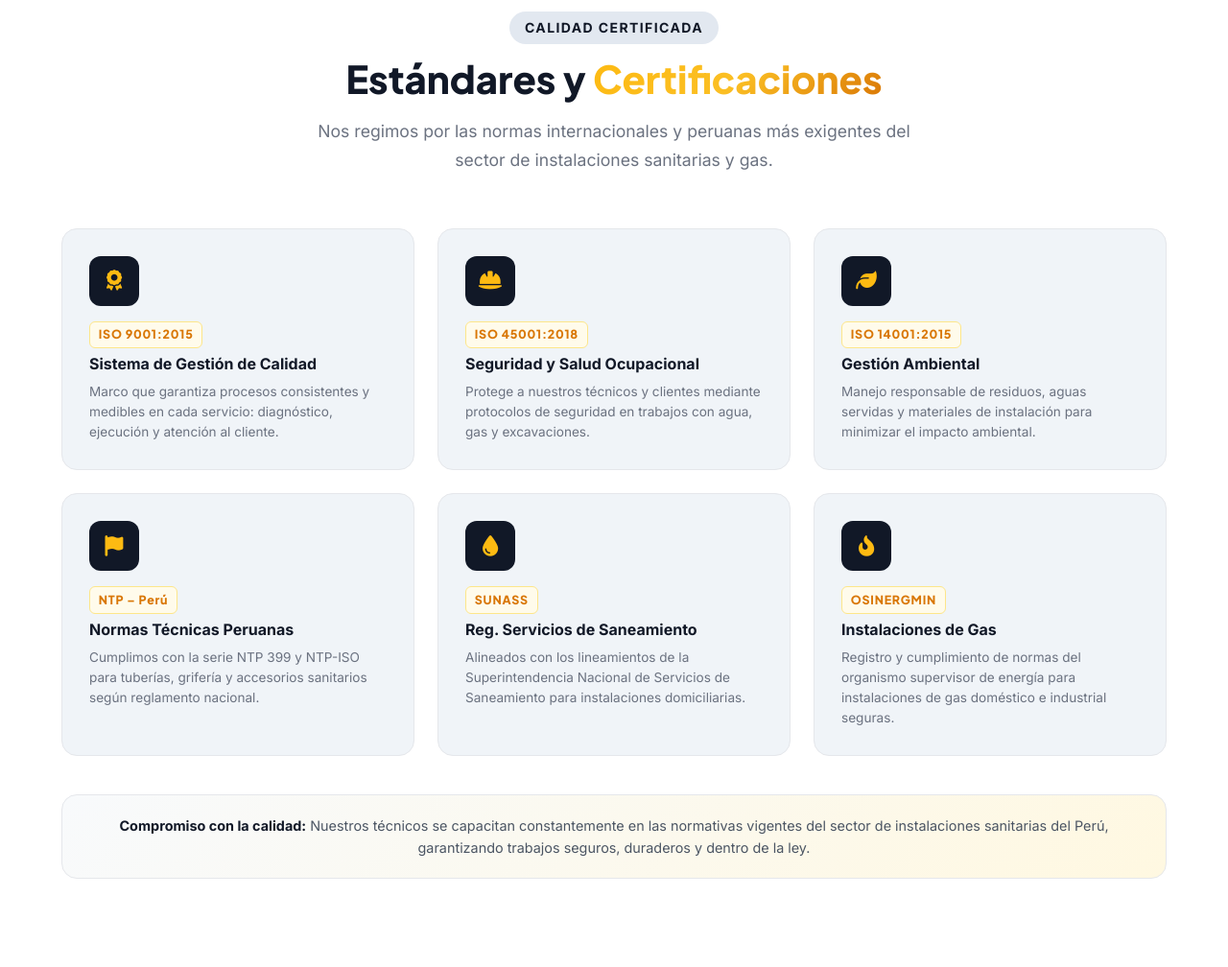
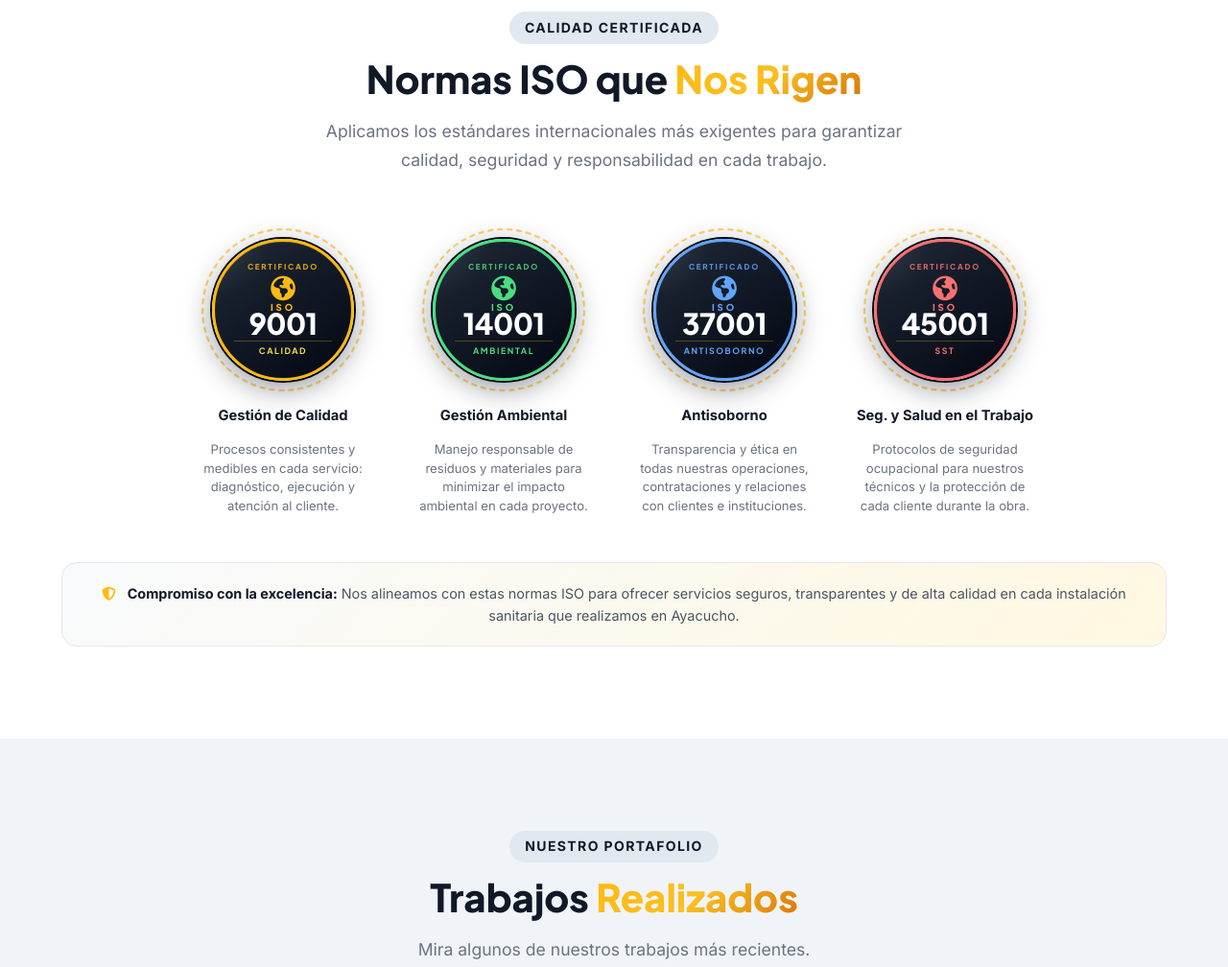
Before and after one commit to Jonas85Puma/Company_Arone_Anonimo, a plain HTML site: page index.html in a window 1280 px wide. Shown: the part 4500-5508 px from the top of the page at 96% size. Drawn offline with Linux system fonts and the light colour scheme.

Commit message:
feat: update certifications section with ISO seals and enhanced descriptions

```diff
--- a/css/styles.css
+++ b/css/styles.css
@@ -1560,96 +1560,193 @@ select {
 }
 
 /* ============================================
-   CERTIFICATIONS
+   CERTIFICATIONS — ISO SEALS
    ============================================ */
 .certifications {
    background: var(--section-bg-b);
 }
 
-.certifications__grid {
-   display: grid;
-   grid-template-columns: repeat(3, 1fr);
-   gap: 1.5rem;
-   margin-bottom: 2.5rem;
-}
-
-.cert-card {
+/* Row of 4 seals */
+.iso-seals {
+   display: flex;
+   justify-content: center;
+   gap: 2.5rem;
+   flex-wrap: wrap;
+   margin-bottom: 3rem;
+}
+
+.iso-seal {
    display: flex;
    flex-direction: column;
-   align-items: flex-start;
+   align-items: center;
    gap: 1rem;
-   padding: 1.75rem;
-   background: var(--section-bg-a);
-   border: 1px solid var(--gray-200);
-   border-radius: var(--radius-lg);
-   transition: var(--transition);
+   flex: 0 0 190px;
+   max-width: 190px;
+}
+
+/* ---- Badge shell ---- */
+.iso-seal__badge {
+   position: relative;
+   width: 170px;
+   height: 170px;
+   display: flex;
+   align-items: center;
+   justify-content: center;
+}
+
+/* Outer spinning dashed ring */
+.iso-seal__ring {
+   position: absolute;
+   inset: 0;
+   border-radius: 50%;
+   border: 2.5px dashed var(--accent);
+   animation: seal-spin 18s linear infinite;
+   opacity: 0.7;
+}
+
+.iso-seal__badge:hover .iso-seal__ring {
+   animation-duration: 4s;
+   opacity: 1;
+}
+
+@keyframes seal-spin {
+   from { transform: rotate(0deg); }
+   to   { transform: rotate(360deg); }
+}
+
+/* Inner circular seal */
+.iso-seal__inner {
+   width: 148px;
+   height: 148px;
+   border-radius: 50%;
+   background: linear-gradient(145deg, var(--primary-light) 0%, var(--primary-dark) 100%);
+   border: 3.5px solid var(--accent);
+   box-shadow:
+      0 0 0 2px var(--primary-dark),
+      0 8px 30px rgba(17, 24, 39, 0.45),
+      inset 0 1px 0 rgba(255,255,255,0.08);
+   display: flex;
+   flex-direction: column;
+   align-items: center;
+   justify-content: center;
+   gap: 0.05rem;
+   transition: transform 0.4s cubic-bezier(.34,1.56,.64,1), box-shadow 0.4s ease;
+   cursor: default;
    position: relative;
    overflow: hidden;
 }
 
-.cert-card::before {
+/* Subtle radial shine */
+.iso-seal__inner::after {
    content: '';
    position: absolute;
-   top: 0;
-   left: 0;
-   right: 0;
-   height: 3px;
-   background: linear-gradient(90deg, var(--accent), var(--accent-dark));
-   transform: scaleX(0);
-   transition: var(--transition);
-   transform-origin: left;
-}
-
-.cert-card:hover {
-   transform: translateY(-4px);
-   box-shadow: var(--shadow-md);
-   border-color: var(--primary-100);
-}
-
-.cert-card:hover::before {
-   transform: scaleX(1);
-}
-
-.cert-card__icon {
-   width: 3.25rem;
-   height: 3.25rem;
-   display: flex;
-   align-items: center;
-   justify-content: center;
-   border-radius: var(--radius-md);
-   background: var(--primary);
+   top: -40%;
+   left: -40%;
+   width: 80%;
+   height: 80%;
+   background: radial-gradient(circle, rgba(255,255,255,0.1) 0%, transparent 70%);
+   pointer-events: none;
+}
+
+.iso-seal__badge:hover .iso-seal__inner {
+   transform: scale(1.07) rotate(-4deg);
+   box-shadow:
+      0 0 0 2px var(--primary-dark),
+      0 0 28px rgba(253, 186, 18, 0.45),
+      0 16px 40px rgba(17, 24, 39, 0.5),
+      inset 0 1px 0 rgba(255,255,255,0.08);
+}
+
+/* Accent color variants */
+.iso-seal__inner--green  { border-color: #4ade80; box-shadow: 0 0 0 2px var(--primary-dark), 0 8px 30px rgba(17,24,39,.45); }
+.iso-seal__inner--green .iso-seal__globe,
+.iso-seal__inner--green .iso-seal__certified,
+.iso-seal__inner--green .iso-seal__category { color: #4ade80; }
+.iso-seal__inner--green .iso-seal__iso-label { color: #4ade80; }
+.iso-seal__badge:hover .iso-seal__inner--green { box-shadow: 0 0 0 2px var(--primary-dark), 0 0 28px rgba(74,222,128,.4), 0 16px 40px rgba(17,24,39,.5); }
+
+.iso-seal__inner--blue   { border-color: #60a5fa; box-shadow: 0 0 0 2px var(--primary-dark), 0 8px 30px rgba(17,24,39,.45); }
+.iso-seal__inner--blue .iso-seal__globe,
+.iso-seal__inner--blue .iso-seal__certified,
+.iso-seal__inner--blue .iso-seal__category { color: #60a5fa; }
+.iso-seal__inner--blue .iso-seal__iso-label { color: #60a5fa; }
+.iso-seal__badge:hover .iso-seal__inner--blue { box-shadow: 0 0 0 2px var(--primary-dark), 0 0 28px rgba(96,165,250,.4), 0 16px 40px rgba(17,24,39,.5); }
+
+.iso-seal__inner--red    { border-color: #f87171; box-shadow: 0 0 0 2px var(--primary-dark), 0 8px 30px rgba(17,24,39,.45); }
+.iso-seal__inner--red .iso-seal__globe,
+.iso-seal__inner--red .iso-seal__certified,
+.iso-seal__inner--red .iso-seal__category { color: #f87171; }
+.iso-seal__inner--red .iso-seal__iso-label { color: #f87171; }
+.iso-seal__badge:hover .iso-seal__inner--red { box-shadow: 0 0 0 2px var(--primary-dark), 0 0 28px rgba(248,113,113,.4), 0 16px 40px rgba(17,24,39,.5); }
+
+/* Seal text elements */
+.iso-seal__certified {
+   font-family: var(--font-heading);
+   font-size: 0.5rem;
+   font-weight: 800;
+   letter-spacing: 0.22em;
+   text-transform: uppercase;
    color: var(--accent);
-   font-size: 1.35rem;
-   flex-shrink: 0;
-}
-
-.cert-card__code {
+   opacity: 0.85;
+}
+
+.iso-seal__globe {
+   font-size: 1.6rem;
+   color: var(--accent);
+   line-height: 1;
+   margin: 0.1rem 0;
+}
+
+.iso-seal__iso-label {
    font-family: var(--font-heading);
-   font-size: 0.78rem;
+   font-size: 0.6rem;
    font-weight: 800;
-   color: var(--accent-dark);
-   letter-spacing: 0.06em;
-   background: #fffbeb;
-   border: 1px solid #fde68a;
-   padding: 0.2rem 0.55rem;
-   border-radius: var(--radius-sm);
-   display: inline-block;
-   margin-bottom: 0.25rem;
-}
-
-.cert-card__title {
-   font-size: 1rem;
+   letter-spacing: 0.3em;
+   color: var(--accent);
+   line-height: 1;
+   margin-bottom: -0.25rem;
+}
+
+.iso-seal__number {
+   font-family: var(--font-heading);
+   font-size: 1.9rem;
+   font-weight: 800;
+   color: var(--white);
+   line-height: 1;
+   letter-spacing: -0.02em;
+}
+
+.iso-seal__category {
+   font-family: var(--font-heading);
+   font-size: 0.55rem;
+   font-weight: 700;
+   letter-spacing: 0.18em;
+   text-transform: uppercase;
+   color: var(--accent-light);
+   padding-top: 0.2rem;
+   border-top: 1px solid rgba(253, 186, 18, 0.3);
+   width: 72%;
+   text-align: center;
+   margin-top: 0.1rem;
+}
+
+/* Text below each seal */
+.iso-seal__title {
+   font-size: 0.92rem;
    font-weight: 700;
    color: var(--gray-900);
-   margin-bottom: 0.35rem;
-}
-
-.cert-card__desc {
-   font-size: 0.85rem;
+   text-align: center;
+   line-height: 1.3;
+}
+
+.iso-seal__desc {
+   font-size: 0.82rem;
    color: var(--gray-500);
-   line-height: 1.55;
-}
-
+   text-align: center;
+   line-height: 1.5;
+}
+
+/* Bottom note */
 .certifications__note {
    text-align: center;
    padding: 1.25rem 2rem;
@@ -2113,8 +2210,27 @@ select {
       gap: 2.5rem;
    }
 
-   .certifications__grid {
-      grid-template-columns: repeat(2, 1fr);
+   .iso-seals {
+      gap: 1.5rem;
+   }
+
+   .iso-seal {
+      flex: 0 0 160px;
+      max-width: 160px;
+   }
+
+   .iso-seal__badge {
+      width: 148px;
+      height: 148px;
+   }
+
+   .iso-seal__inner {
+      width: 128px;
+      height: 128px;
+   }
+
+   .iso-seal__number {
+      font-size: 1.6rem;
    }
 
    .process__line {
@@ -2265,8 +2381,31 @@ select {
       grid-template-columns: 1fr;
    }
 
-   .certifications__grid {
-      grid-template-columns: 1fr;
+   .iso-seals {
+      gap: 1.25rem;
+   }
+
+   .iso-seal {
+      flex: 0 0 140px;
+      max-width: 140px;
+   }
+
+   .iso-seal__badge {
+      width: 130px;
+      height: 130px;
+   }
+
+   .iso-seal__inner {
+      width: 112px;
+      height: 112px;
+   }
+
+   .iso-seal__number {
+      font-size: 1.3rem;
+   }
+
+   .iso-seal__globe {
+      font-size: 1.2rem;
    }
 
    .process__timeline {
--- a/index.html
+++ b/index.html
@@ -490,61 +490,81 @@
             <div class="container">
                 <div class="section__header">
                     <span class="section__subtitle">Calidad Certificada</span>
-                    <h2 class="section__title">Estándares y <span class="text-gradient">Certificaciones</span></h2>
-                    <p class="section__description">Nos regimos por las normas internacionales y peruanas más exigentes del sector de instalaciones sanitarias y gas.</p>
+                    <h2 class="section__title">Normas ISO que <span class="text-gradient">Nos Rigen</span></h2>
+                    <p class="section__description">Aplicamos los estándares internacionales más exigentes para garantizar calidad, seguridad y responsabilidad en cada trabajo.</p>
                 </div>
-                <div class="certifications__grid">
-                    <div class="cert-card">
-                        <div class="cert-card__icon"><i class="fas fa-award"></i></div>
-                        <div>
-                            <span class="cert-card__code">ISO 9001:2015</span>
-                            <h3 class="cert-card__title">Sistema de Gestión de Calidad</h3>
-                            <p class="cert-card__desc">Marco que garantiza procesos consistentes y medibles en cada servicio: diagnóstico, ejecución y atención al cliente.</p>
+
+                <div class="iso-seals">
+
+                    <!-- ISO 9001 -->
+                    <div class="iso-seal">
+                        <div class="iso-seal__badge">
+                            <div class="iso-seal__ring"></div>
+                            <div class="iso-seal__inner">
+                                <span class="iso-seal__certified">CERTIFICADO</span>
+                                <i class="fas fa-globe-americas iso-seal__globe"></i>
+                                <span class="iso-seal__iso-label">ISO</span>
+                                <span class="iso-seal__number">9001</span>
+                                <span class="iso-seal__category">CALIDAD</span>
+                            </div>
                         </div>
+                        <h3 class="iso-seal__title">Gestión de Calidad</h3>
+                        <p class="iso-seal__desc">Procesos consistentes y medibles en cada servicio: diagnóstico, ejecución y atención al cliente.</p>
                     </div>
-                    <div class="cert-card">
-                        <div class="cert-card__icon"><i class="fas fa-hard-hat"></i></div>
-                        <div>
-                            <span class="cert-card__code">ISO 45001:2018</span>
-                            <h3 class="cert-card__title">Seguridad y Salud Ocupacional</h3>
-                            <p class="cert-card__desc">Protege a nuestros técnicos y clientes mediante protocolos de seguridad en trabajos con agua, gas y excavaciones.</p>
+
+                    <!-- ISO 14001 -->
+                    <div class="iso-seal">
+                        <div class="iso-seal__badge">
+                            <div class="iso-seal__ring"></div>
+                            <div class="iso-seal__inner iso-seal__inner--green">
+                                <span class="iso-seal__certified">CERTIFICADO</span>
+                                <i class="fas fa-globe-americas iso-seal__globe"></i>
+                                <span class="iso-seal__iso-label">ISO</span>
+                                <span class="iso-seal__number">14001</span>
+                                <span class="iso-seal__category">AMBIENTAL</span>
+                            </div>
                         </div>
+                        <h3 class="iso-seal__title">Gestión Ambiental</h3>
+                        <p class="iso-seal__desc">Manejo responsable de residuos y materiales para minimizar el impacto ambiental en cada proyecto.</p>
                     </div>
-                    <div class="cert-card">
-                        <div class="cert-card__icon"><i class="fas fa-leaf"></i></div>
-                        <div>
-                            <span class="cert-card__code">ISO 14001:2015</span>
-                            <h3 class="cert-card__title">Gestión Ambiental</h3>
-                            <p class="cert-card__desc">Manejo responsable de residuos, aguas servidas y materiales de instalación para minimizar el impacto ambiental.</p>
+
+                    <!-- ISO 37001 -->
+                    <div class="iso-seal">
+                        <div class="iso-seal__badge">
+                            <div class="iso-seal__ring"></div>
+                            <div class="iso-seal__inner iso-seal__inner--blue">
+                                <span class="iso-seal__certified">CERTIFICADO</span>
+                                <i class="fas fa-globe-americas iso-seal__globe"></i>
+                                <span class="iso-seal__iso-label">ISO</span>
+                                <span class="iso-seal__number">37001</span>
+                                <span class="iso-seal__category">ANTISOBORNO</span>
+                            </div>
                         </div>
+                        <h3 class="iso-seal__title">Antisoborno</h3>
+                        <p class="iso-seal__desc">Transparencia y ética en todas nuestras operaciones, contrataciones y relaciones con clientes e instituciones.</p>
                     </div>
-                    <div class="cert-card">
-                        <div class="cert-card__icon"><i class="fas fa-flag"></i></div>
-                        <div>
-                            <span class="cert-card__code">NTP – Perú</span>
-                            <h3 class="cert-card__title">Normas Técnicas Peruanas</h3>
-                            <p class="cert-card__desc">Cumplimos con la serie NTP 399 y NTP-ISO para tuberías, grifería y accesorios sanitarios según reglamento nacional.</p>
+
+                    <!-- ISO 45001 -->
+                    <div class="iso-seal">
+                        <div class="iso-seal__badge">
+                            <div class="iso-seal__ring"></div>
+                            <div class="iso-seal__inner iso-seal__inner--red">
+                                <span class="iso-seal__certified">CERTIFICADO</span>
+                                <i class="fas fa-globe-americas iso-seal__globe"></i>
+                                <span class="iso-seal__iso-label">ISO</span>
+                                <span class="iso-seal__number">45001</span>
+                                <span class="iso-seal__category">SST</span>
+                            </div>
                         </div>
+                        <h3 class="iso-seal__title">Seg. y Salud en el Trabajo</h3>
+                        <p class="iso-seal__desc">Protocolos de seguridad ocupacional para nuestros técnicos y la protección de cada cliente durante la obra.</p>
                     </div>
-                    <div class="cert-card">
-                        <div class="cert-card__icon"><i class="fas fa-tint"></i></div>
-                        <div>
-                            <span class="cert-card__code">SUNASS</span>
-                            <h3 class="cert-card__title">Reg. Servicios de Saneamiento</h3>
-                            <p class="cert-card__desc">Alineados con los lineamientos de la Superintendencia Nacional de Servicios de Saneamiento para instalaciones domiciliarias.</p>
-                        </div>
-                    </div>
-                    <div class="cert-card">
-                        <div class="cert-card__icon"><i class="fas fa-fire-alt"></i></div>
-                        <div>
-                            <span class="cert-card__code">OSINERGMIN</span>
-                            <h3 class="cert-card__title">Instalaciones de Gas</h3>
-                            <p class="cert-card__desc">Registro y cumplimiento de normas del organismo supervisor de energía para instalaciones de gas doméstico e industrial seguras.</p>
-                        </div>
-                    </div>
+
                 </div>
+
                 <div class="certifications__note">
-                    <strong>Compromiso con la calidad:</strong> Nuestros técnicos se capacitan constantemente en las normativas vigentes del sector de instalaciones sanitarias del Perú, garantizando trabajos seguros, duraderos y dentro de la ley.
+                    <i class="fas fa-shield-alt" style="color:var(--accent);margin-right:0.5rem;"></i>
+                    <strong>Compromiso con la excelencia:</strong> Nos alineamos con estas normas ISO para ofrecer servicios seguros, transparentes y de alta calidad en cada instalación sanitaria que realizamos en Ayacucho.
                 </div>
             </div>
         </section>
```
